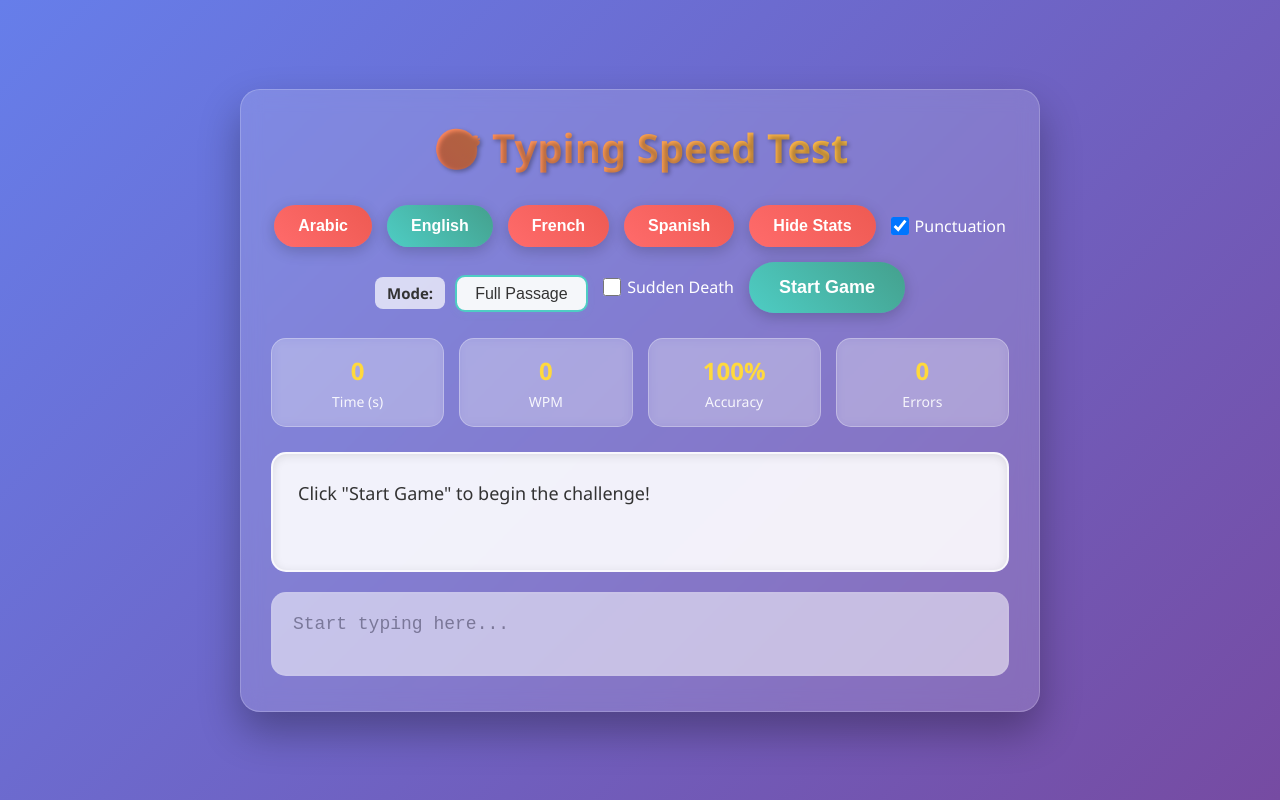
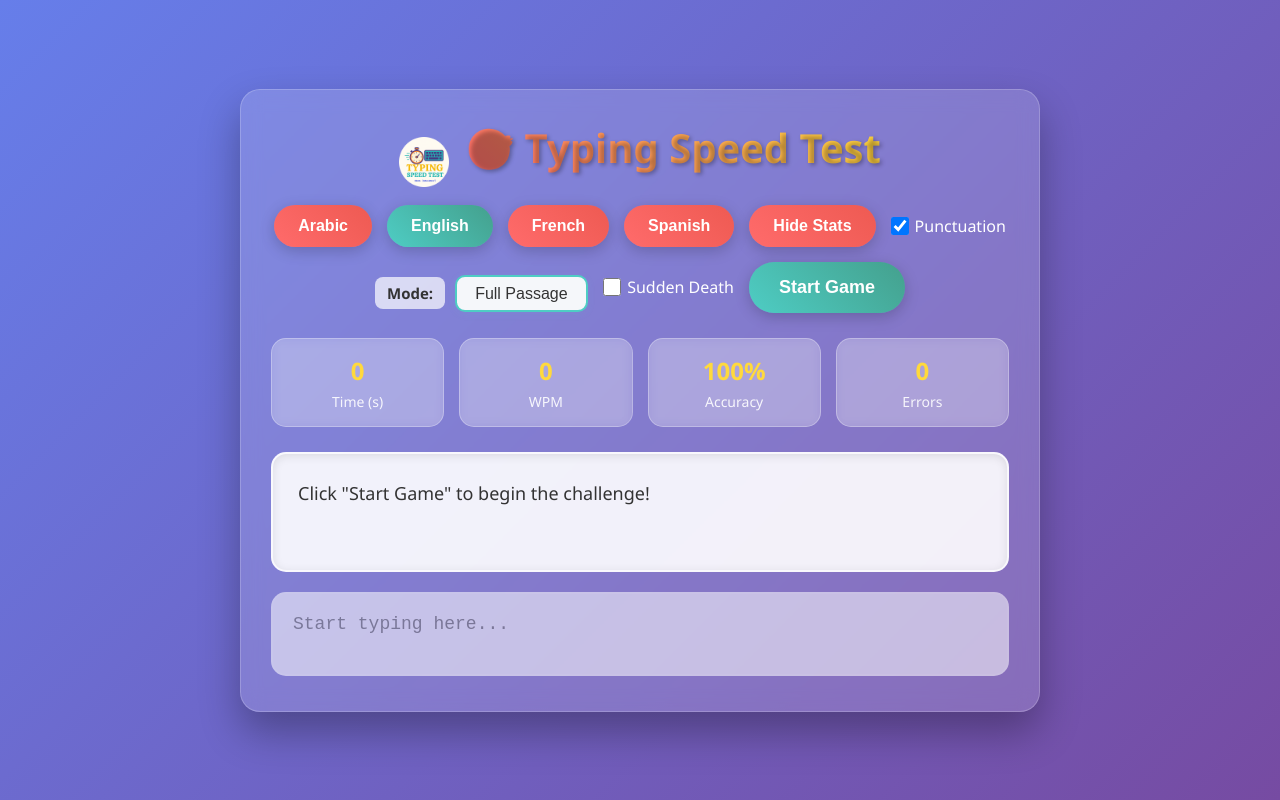
Before and after one commit to Moaz615/typing-speed-test, a plain HTML site: page index.html in a window 1280 px wide. Drawn offline with Linux system fonts and the light colour scheme; no server answers.

Commit message:
feat: Add logo to main page

```diff
--- a/index.html
+++ b/index.html
@@ -9,7 +9,10 @@
 </head>
 <body>
     <div class="game-container">
-        <h1 data-translate="gameTitle">🎯 Typing Speed Test</h1>
+        <div class="title-container" style="display: flex; align-items: center; justify-content: center; gap: 15px;">
+            <img src="favicon.png" alt="Logo" style="width: 50px; height: 50px;">
+            <h1 data-translate="gameTitle">🎯 Typing Speed Test</h1>
+        </div>
 
         <div class="controls">
             <button class="btn" id="arabicBtn" data-translate="arabic">عربي</button>
```
